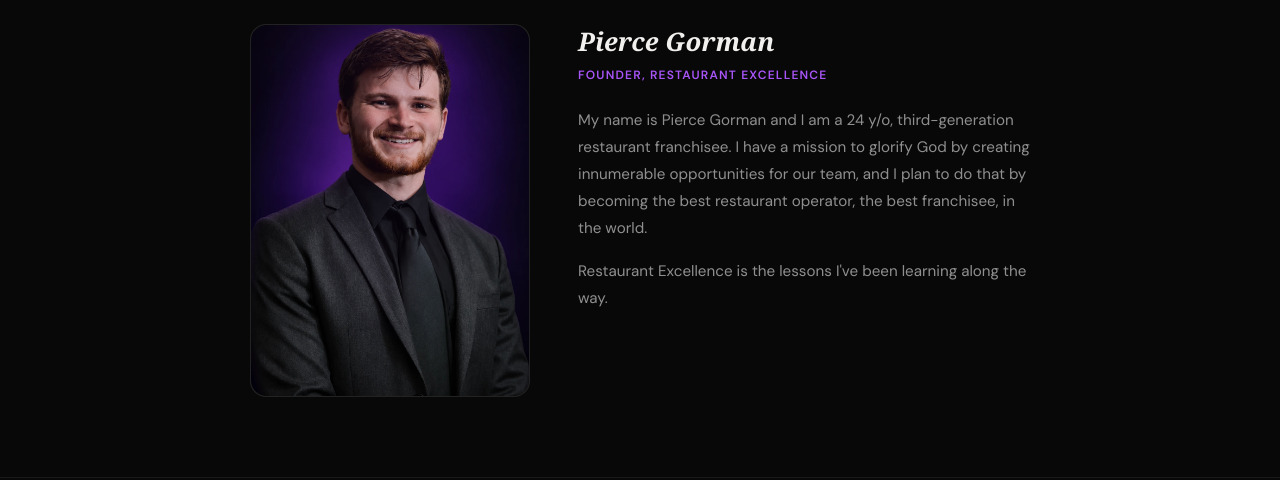
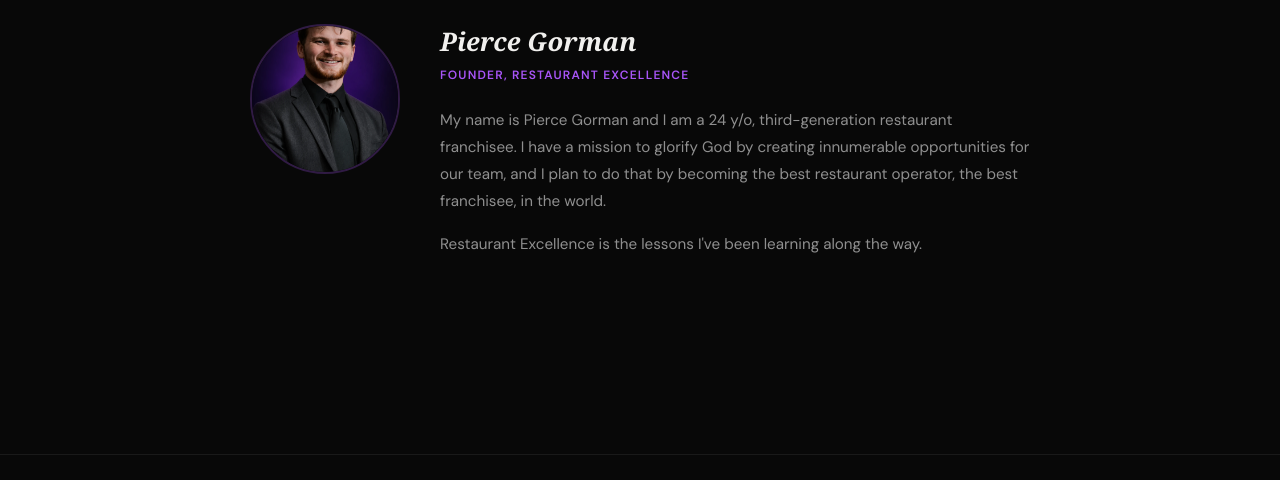
Before and after one commit to pierce-gorman2/restaurant-excellence-pod, a plain HTML site: page about.html in a window 1280 px wide. Shown: the part 261-741 px from the top of the page. Drawn offline with Linux system fonts and the light colour scheme; a web font is replaced by a local one.

Commit message:
Make About page photo a small circle
Co-Authored-By: Claude Opus 5.5 <noreply@anthropic.com>

```diff
--- a/about.html
+++ b/about.html
@@ -50,15 +50,11 @@
 
     .page-title { font-family: 'Playfair Display', Georgia, serif; font-size: clamp(2.5rem, 6vw, 4.5rem); font-style: italic; font-weight: 900; color: var(--text); line-height: 0.95; margin-bottom: 2.5rem; }
 
-    .about-layout { display: grid; grid-template-columns: 280px 1fr; gap: 3rem; align-items: start; }
-    @media (max-width: 680px) { .about-layout { grid-template-columns: 1fr; } }
+    .about-layout { display: grid; grid-template-columns: 150px 1fr; gap: 2.5rem; align-items: start; }
+    @media (max-width: 680px) { .about-layout { grid-template-columns: 1fr; gap: 1.5rem; } .about-photo { width: 120px; height: 120px; } }
 
-    /* Photo placeholder */
-    .photo-placeholder { aspect-ratio: 3/4; background: var(--bg-card); border: 1px solid var(--border); border-radius: 16px; display: flex; flex-direction: column; align-items: center; justify-content: center; gap: 0.75rem; position: relative; overflow: hidden; }
-    .photo-placeholder::before { content: ''; position: absolute; inset: 0; background: radial-gradient(ellipse at 50% 0%, rgba(107,33,168,0.12) 0%, transparent 65%); }
-    .photo-icon { width: 64px; height: 64px; border-radius: 50%; background: rgba(168,85,247,0.1); border: 1px solid var(--border-purple); display: flex; align-items: center; justify-content: center; }
-    .photo-icon svg { width: 28px; height: 28px; stroke: var(--purple-light); fill: none; stroke-width: 1.5; stroke-linecap: round; stroke-linejoin: round; }
-    .photo-label { font-size: 0.7rem; color: var(--text-dim); letter-spacing: 0.08em; position: relative; z-index: 1; }
+    /* Photo */
+    .about-photo { width: 150px; height: 150px; border-radius: 50%; object-fit: cover; display: block; border: 2px solid var(--border-purple); }
 
     /* Bio */
     .bio-content h2 { font-family: 'Playfair Display', Georgia, serif; font-size: 1.6rem; font-style: italic; font-weight: 700; color: var(--text); margin-bottom: 0.5rem; }
@@ -99,9 +95,7 @@
     <h1 class="page-title">About</h1>
 
     <div class="about-layout">
-      <div class="photo-placeholder" style="padding: 0; overflow: hidden;">
-        <img src="pierce.webp" alt="Pierce Gorman" style="width: 100%; height: 100%; object-fit: cover; display: block; border-radius: 16px;">
-      </div>
+      <img src="pierce.webp" alt="Pierce Gorman" class="about-photo">
 
       <div class="bio-content">
         <h2>Pierce Gorman</h2>
```
